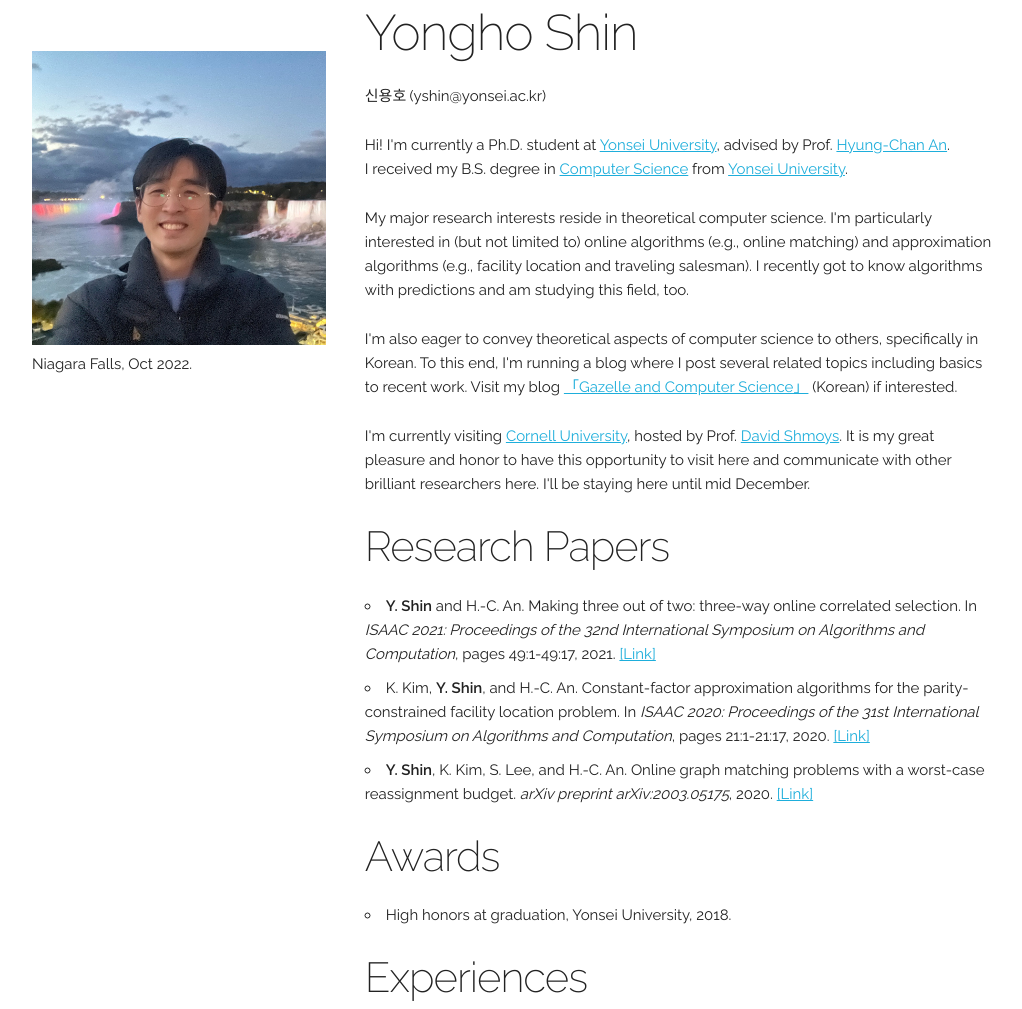
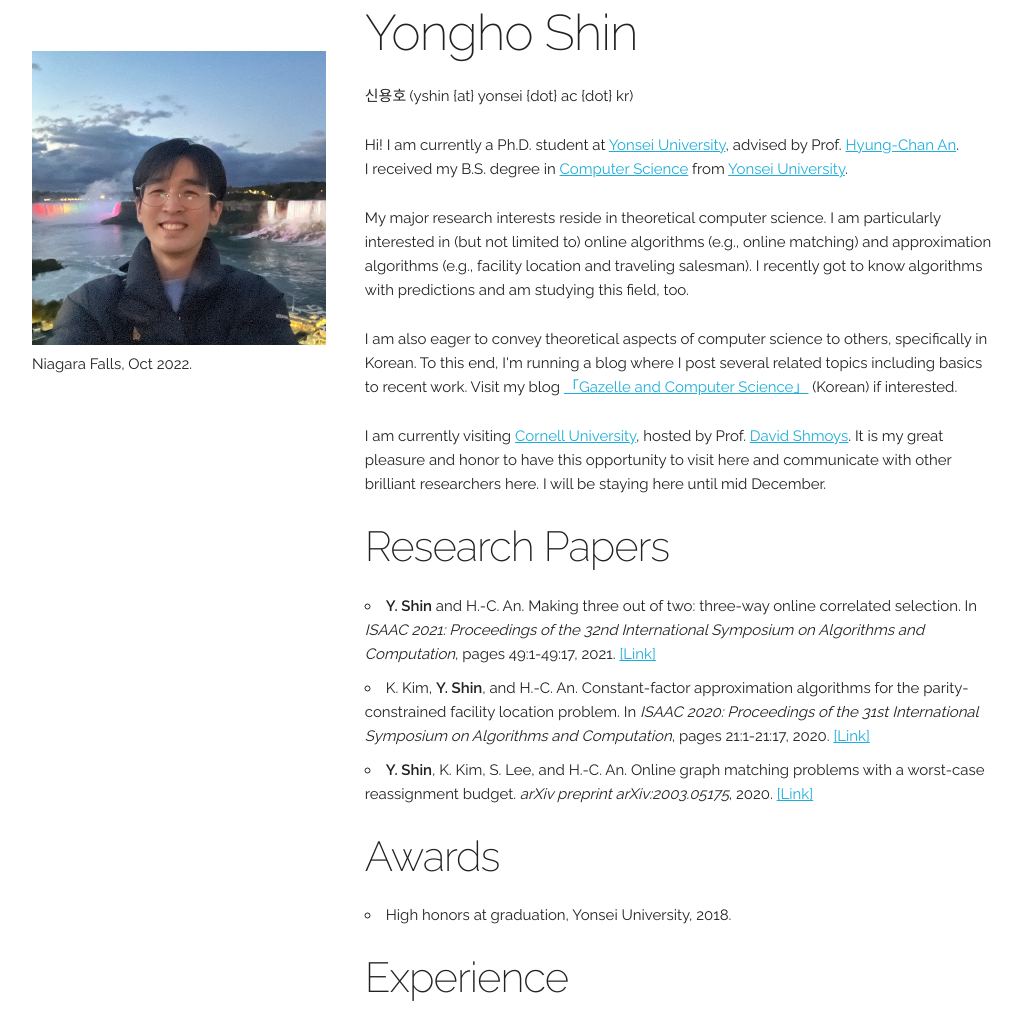
Before and after one commit to yonghoshin36/yonghoshin36.github.io, a plain HTML site: page index.html in a window 1280 px wide. Shown: the part 93-1102 px from the top of the page, without its empty margins (128-1150 px from the left). Drawn offline with Linux system fonts and the light colour scheme.

Commit message:
correction

```diff
--- a/index.html
+++ b/index.html
@@ -47,19 +47,19 @@
       <div class="two-thirds column" style="margin-top: 10%;">
         <h1>Yongho Shin</h1>
         <p>
-          <span style="font-family: 'Noto Sans KR', sans-serif;">신용호 </span> (yshin@yonsei.ac.kr)
+          <span style="font-family: 'Noto Sans KR', sans-serif;">신용호 </span> (yshin {at} yonsei {dot} ac {dot} kr)
         </p>
         <p>
-          Hi! I'm currently a Ph.D. student at <a href="https://www.yonsei.ac.kr/" target="_blank">Yonsei University</a>, advised by Prof. <a href="http://opt.yonsei.ac.kr/an/" target="_blank">Hyung-Chan An</a>. <span style="display:inline-block;">I received</span> my B.S. degree in <a href="https://cs.yonsei.ac.kr/" target="_blank">Computer Science</a> from <a href="https://www.yonsei.ac.kr/" target="_blank">Yonsei University</a>.
+          Hi! I am currently a Ph.D. student at <a href="https://www.yonsei.ac.kr/" target="_blank">Yonsei University</a>, advised by Prof. <a href="http://opt.yonsei.ac.kr/an/" target="_blank">Hyung-Chan An</a>. <span style="display:inline-block;">I received</span> my B.S. degree in <a href="https://cs.yonsei.ac.kr/" target="_blank">Computer Science</a> from <a href="https://www.yonsei.ac.kr/" target="_blank">Yonsei University</a>.
         </p>
         <p>
-          My major research interests reside in theoretical computer science. I'm particularly interested in (but not limited to) online algorithms (e.g., online matching) and approximation algorithms (e.g., facility location and traveling salesman). I recently got to know algorithms with predictions and am studying this field, too.
+          My major research interests reside in theoretical computer science. I am particularly interested in (but not limited to) online algorithms (e.g., online matching) and approximation algorithms (e.g., facility location and traveling salesman). I recently got to know algorithms with predictions and am studying this field, too.
         </p>
         <p>
-          I'm also eager to convey theoretical aspects of computer science to others, specifically in Korean. To this end, I'm running a blog where I post several related topics including basics to recent work. Visit my blog <a href="https://gazelle-and-cs.tistory.com" target="_blank">「Gazelle and Computer Science」</a> (Korean) if interested.
+          I am also eager to convey theoretical aspects of computer science to others, specifically in Korean. To this end, I'm running a blog where I post several related topics including basics to recent work. Visit my blog <a href="https://gazelle-and-cs.tistory.com" target="_blank">「Gazelle and Computer Science」</a> (Korean) if interested.
         </p>
         <p>
-          I'm currently visiting <a href="https://www.cornell.edu/" target="_blank">Cornell University</a>, hosted by Prof. <a href="https://people.orie.cornell.edu/shmoys/" target="_blank">David Shmoys</a>. It is my great pleasure and honor to have this opportunity to visit here and communicate with other brilliant researchers here. I'll be staying here until mid December.
+          I am currently visiting <a href="https://www.cornell.edu/" target="_blank">Cornell University</a>, hosted by Prof. <a href="https://people.orie.cornell.edu/shmoys/" target="_blank">David Shmoys</a>. It is my great pleasure and honor to have this opportunity to visit here and communicate with other brilliant researchers here. I will be staying here until mid December.
         </p>
 
         <h2>Research Papers</h2>
@@ -74,7 +74,7 @@
           <li>High honors at graduation, Yonsei University, 2018.</li>
         </ul>
 
-        <h2>Experiences</h2>
+        <h2>Experience</h2>
         <ul>
           <li>Visiting research intern, Cornell University, Sep 2022 - present.
             <ul>
```
